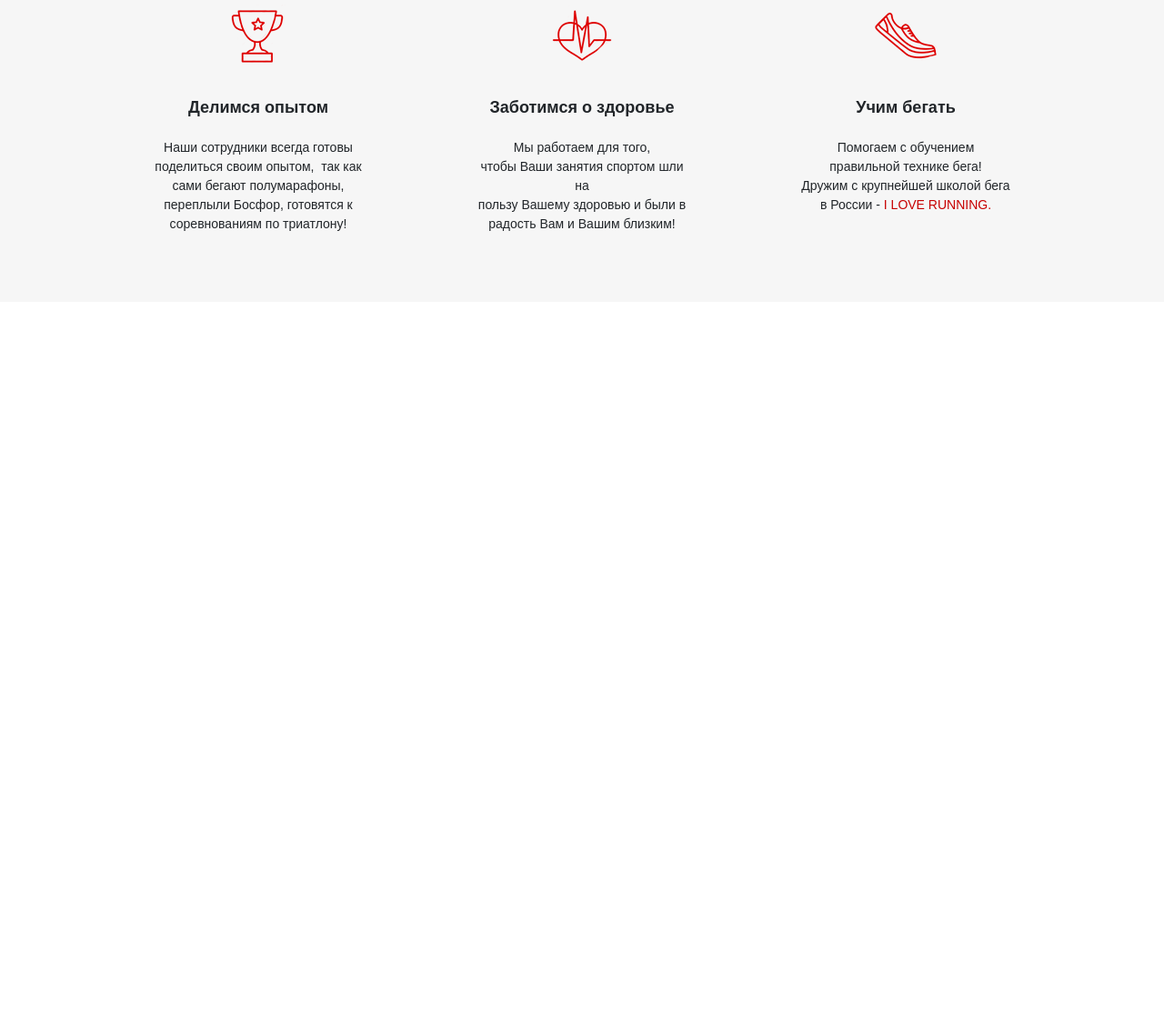
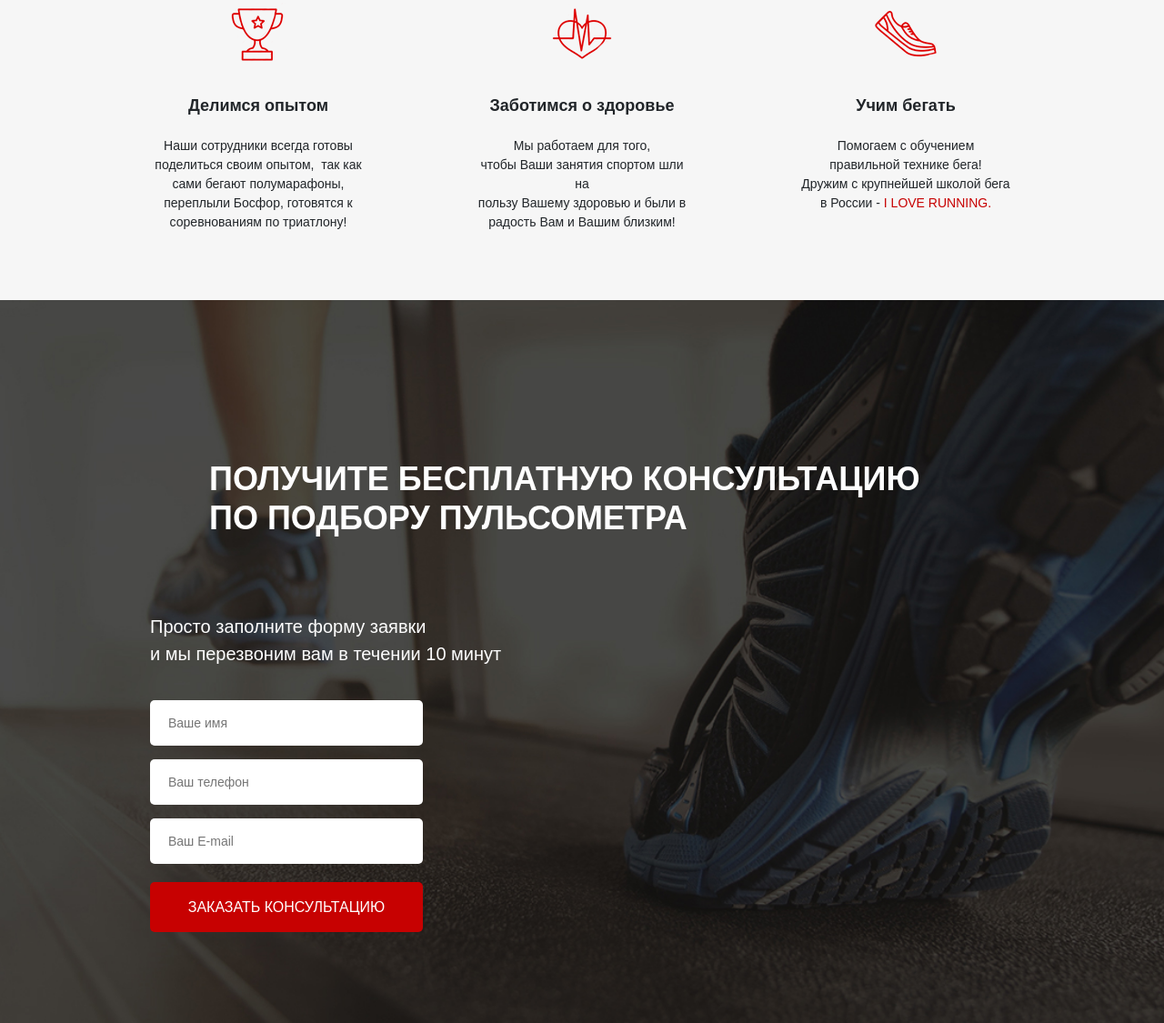
Before and after one commit to polikujydo/pulse, a website: page src/index.html in a window 1280 px wide. Shown: the part 968-2093 px from the top of the page at 91% size. Before the commit the page ends 1300 px from the top, so only its background shows below. Drawn offline with Linux system fonts and the light colour scheme; a web font is replaced by a local one.

Commit message:
Second Commit, 3 sections done

```diff
--- a/src/index.html
+++ b/src/index.html
@@ -56,7 +56,7 @@
         </div>
     </div>
 
-    <section class="advantages">
+    <div class="advantages">
         <div class="container">
             <h2 class="title">НАШИ ПРЕИМУЩЕСТВА</h2>
 
@@ -94,6 +94,25 @@
 
             </div>
         </div>
-    </section>
+    </div>
+
+    <div class="consultation">
+        <div class="container">
+            <h2 class="title title_left">
+                Получите бесплатную консультацию<br> по подбору пульсометра
+            </h2>
+            <div class="consultation__text">
+                Просто заполните форму заявки <br> и мы перезвоним вам в течении 10 минут
+            </div>
+
+            <form class="feed-form" action="#"">
+                <input name="name" required placeholder="Ваше имя" id="first" type="text">
+                <input name="phone" required placeholder="Ваш телефон" id="first" type="number">
+                <input name="email" required placeholder="Ваш E-mail" id="first" type="email">
+
+                <button class="button button_submit"> Заказать Консультацию</button>
+            </form>
+        </div>
+    </div>
 </body>
 </html>
--- a/src/sass/blocks/_buttons.scss
+++ b/src/sass/blocks/_buttons.scss
@@ -15,4 +15,9 @@
         height: 50px;
         font-size: 16px;
     }
+    &_submit {
+        width: 100%;
+        height: 55px;
+        font-size: 16px;
+    }
 }
--- /dev/null
+++ b/src/sass/blocks/_consultation.scss
@@ -0,0 +1,10 @@
+.consultation {
+    min-height: 680px;
+    padding: 100px 92px;
+    background: url(../../images/bgs/second_bg.jpg) center center/cover no-repeat;
+    &__text {
+        color: #fff;
+        font-weight: 500;
+        font-size: 20px;
+    }
+}
--- /dev/null
+++ b/src/sass/blocks/_forms.scss
@@ -0,0 +1,20 @@
+.feed-form {
+    margin-top: 36px;
+    display: flex;
+    flex-direction: column;
+    width: 300px;
+    input {
+        margin-bottom: 15px;
+        border: none;
+        height: 50px;
+        border-radius: 5px;
+        background-color: #ffff;
+        padding: 0 20px;
+        color: #4b4b4b;
+        font-size: 14px;
+        font-weight: 300;
+        &:nth-child(3) {
+            margin-bottom: 20px;
+        }
+    }
+}
--- a/src/sass/blocks/_title.scss
+++ b/src/sass/blocks/_title.scss
@@ -1,4 +1,13 @@
 .title {
     padding: 75px 65px;
+    font-weight: 700;
     text-align: center;
+    color: #0d0d0d;
+    font-size: 30px;
+    text-transform: uppercase;
+    &_left {
+        color: #fff;
+        font-size: 36px;
+        text-align: left;
+    }
 }
--- a/src/sass/style.scss
+++ b/src/sass/style.scss
@@ -1,9 +1,4 @@
-@import 'base/variables',
-        'blocks/intro',
-        'blocks/header',
-        'blocks/advantages',
-        'blocks/title',
-        'blocks/buttons';
+@import 'base/variables';
 * {
     font-family: 'MuseoModerno', sans-serif;
 }
@@ -17,3 +12,11 @@ a {
     max-width: 950px;
     margin: 0 auto;
 }
+
+@import 'blocks/intro';
+@import 'blocks/header';
+@import 'blocks/advantages';
+@import 'blocks/title';
+@import 'blocks/consultation';
+@import 'blocks/forms';
+@import 'blocks/buttons';
```
Also changed, not shown: src/css/style.min.css.
